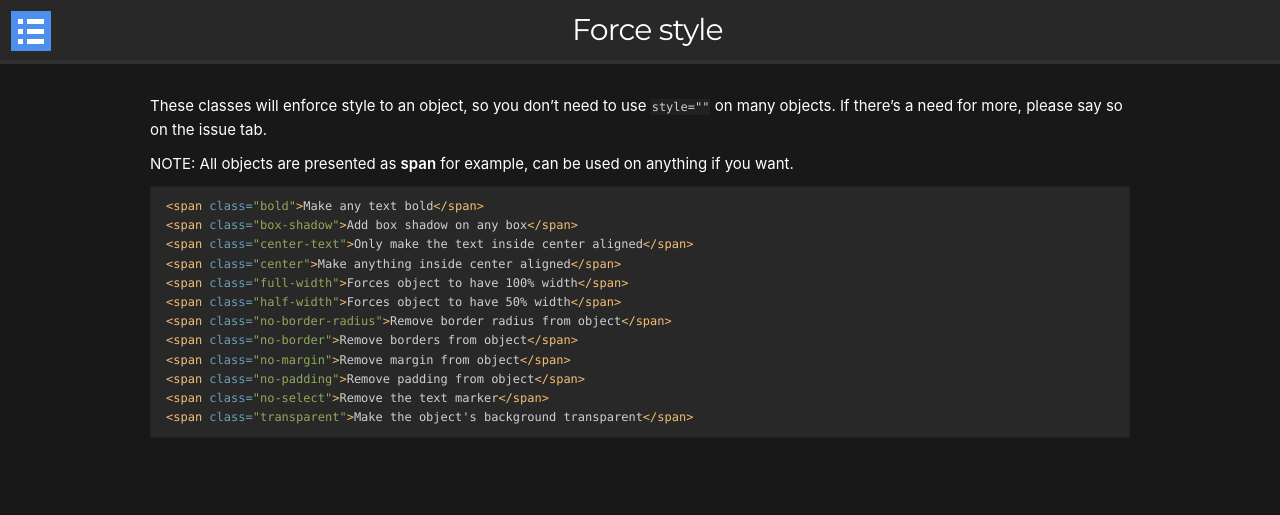
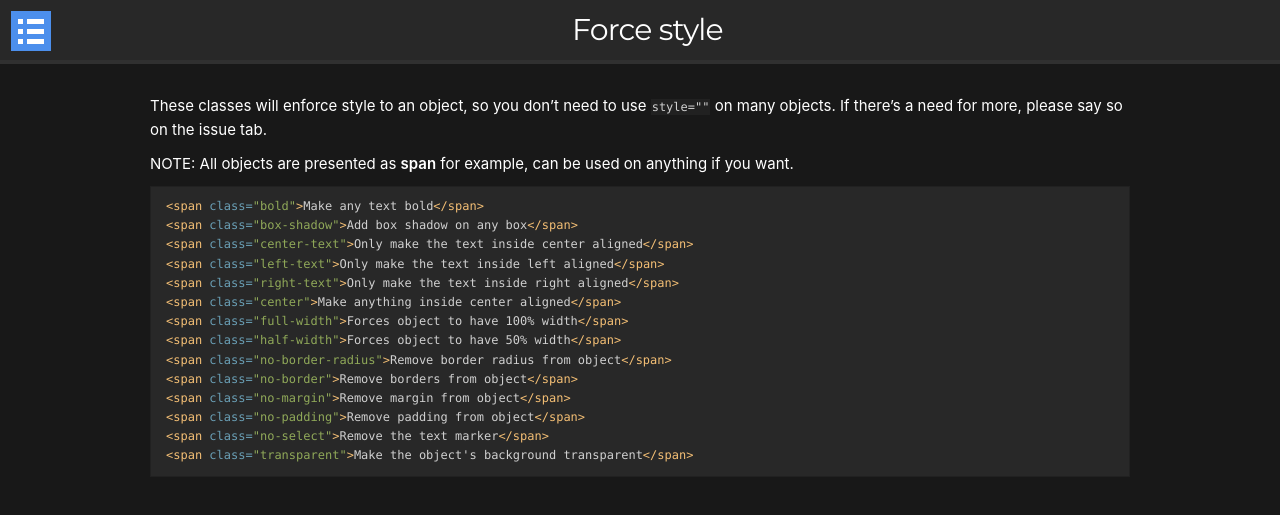
Before and after one commit to AlexFlipnote/Modesta, a Jekyll site: the page built from _pages/docs/force_style.md, in a window 1280 px wide. Shown: the top 515 px of the page. Built offline with Jekyll 4.4.1, drawn with Linux system fonts in a browser that asks for light colours.

Commit message:
New elements

```diff
--- a/_pages/docs/force_style.md
+++ b/_pages/docs/force_style.md
@@ -13,6 +13,8 @@ on anything if you want.
 <span class="bold">Make any text bold</span>
 <span class="box-shadow">Add box shadow on any box</span>
 <span class="center-text">Only make the text inside center aligned</span>
+<span class="left-text">Only make the text inside left aligned</span>
+<span class="right-text">Only make the text inside right aligned</span>
 <span class="center">Make anything inside center aligned</span>
 <span class="full-width">Forces object to have 100% width</span>
 <span class="half-width">Forces object to have 50% width</span>
```
